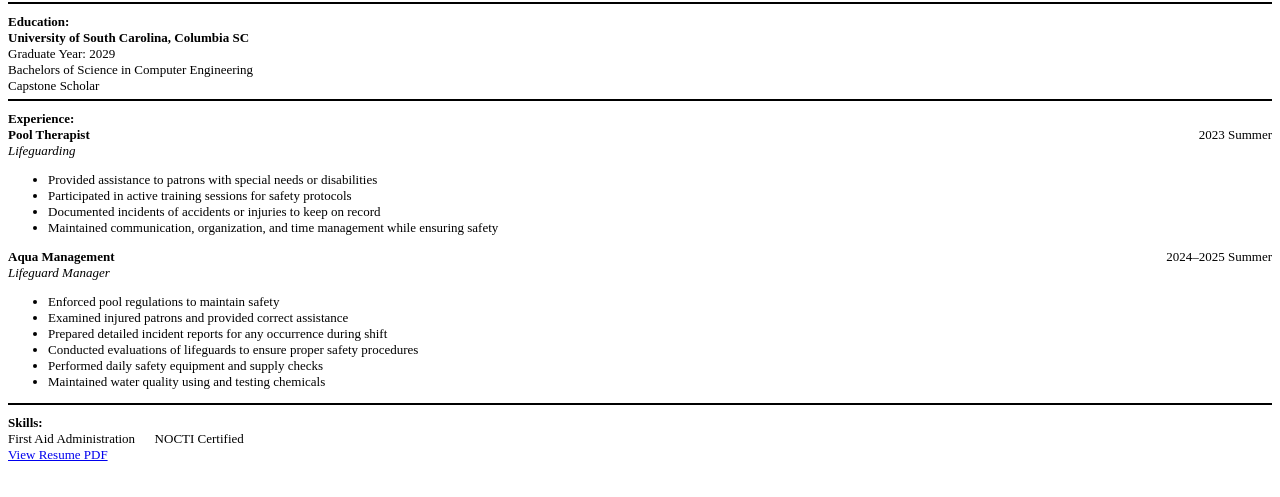
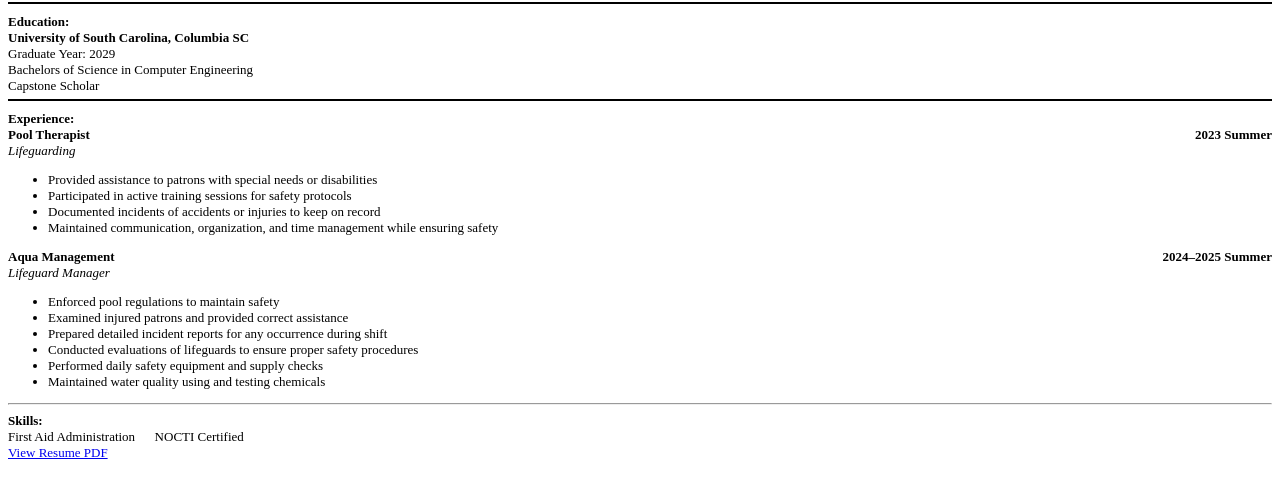
Before and after one commit to JaydenRachlin/JaydenRachlin.github.io, a plain HTML site: page resume.html in a window 1280 px wide. Shown: the part 127-624 px from the top of the page. Drawn offline with Linux system fonts and the light colour scheme.

Commit message:
Update resume.html

```diff
--- a/resume.html
+++ b/resume.html
@@ -8,7 +8,7 @@
 
 <body>
 
-  <!-- Header with name centered -->
+  <!-- Header: Name centered -->
   <div class="header">
     <h1 class="name">Jayden Rachlin</h1>
     <div class="contact">
@@ -46,7 +46,7 @@
     <div class="section-content">
 
       <strong>Pool Therapist</strong>
-      <span class="date">2023 Summer</span><br>
+      <strong class="date">2023 Summer</strong><br>
       <em>Lifeguarding</em>
       <ul>
         <li>Provided assistance to patrons with special needs or disabilities</li>
@@ -56,7 +56,7 @@
       </ul>
 
       <strong>Aqua Management</strong>
-      <span class="date">2024–2025 Summer</span><br>
+      <strong class="date">2024–2025 Summer</strong><br>
       <em>Lifeguard Manager</em>
       <ul>
         <li>Enforced pool regulations to maintain safety</li>
@@ -68,8 +68,10 @@
       </ul>
 
     </div>
-    <hr>
   </div>
+
+  <!-- Line before Skills -->
+  <hr>
 
   <!-- Skills with PDF link -->
   <div class="section">
```
